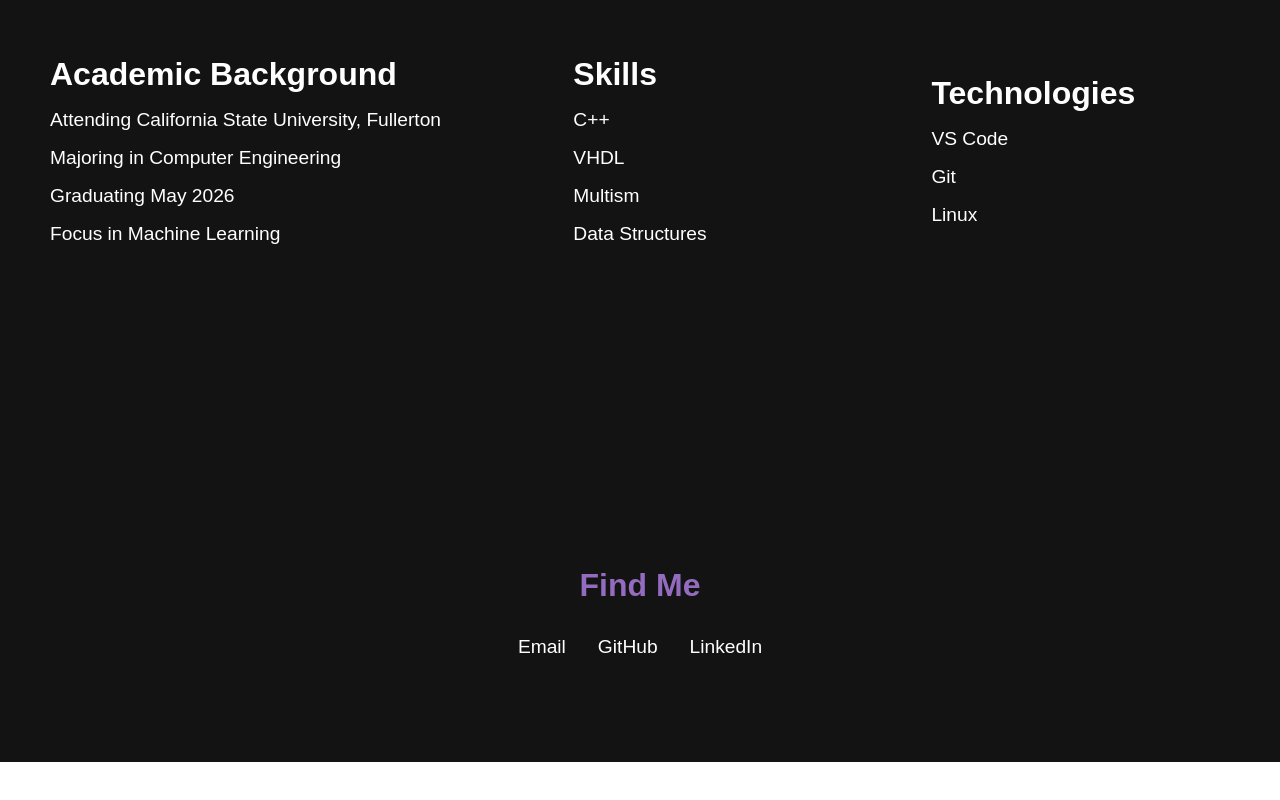
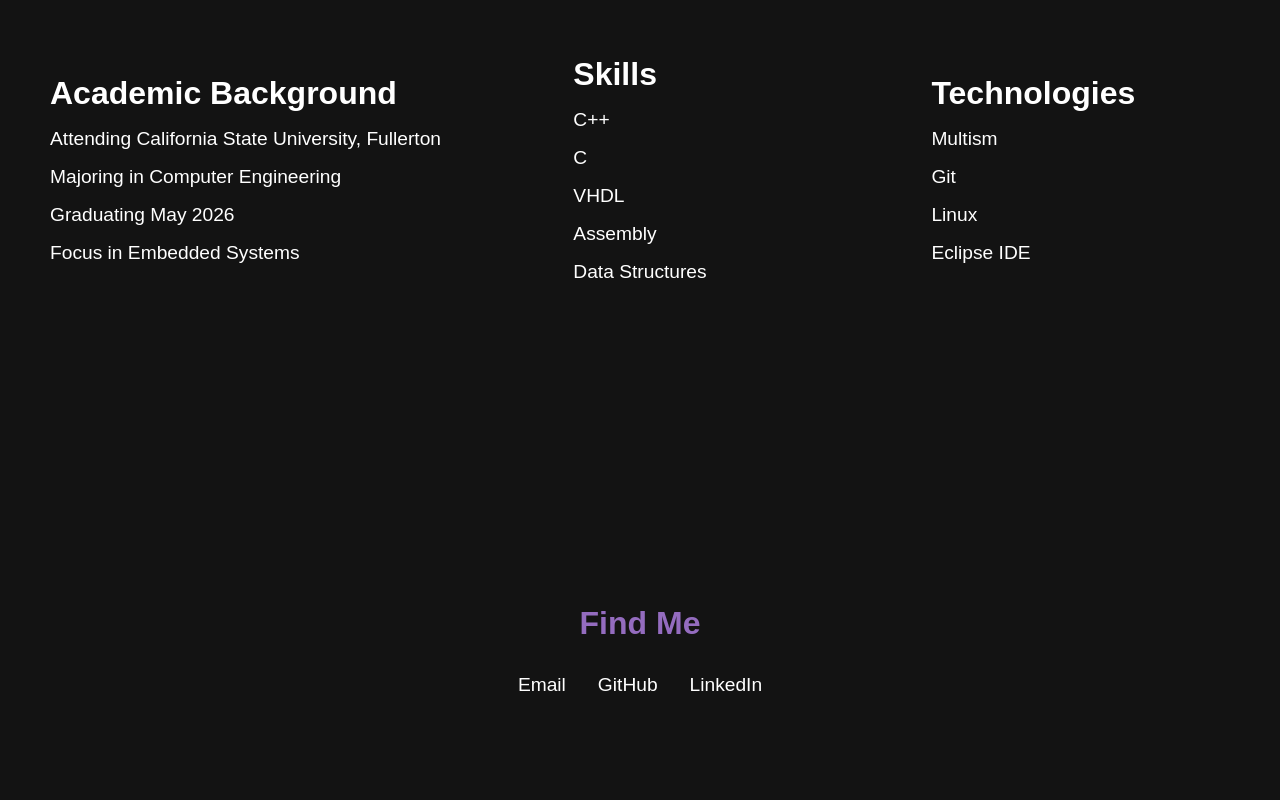
Before and after one commit to AlexanderMartine-z/Website, a plain HTML site: page index.html in a window 1280 px wide. Shown: the part 2896-3696 px from the top of the page. Before the commit the page ends 3658 px from the top, so only its background shows below. Drawn offline with Linux system fonts and the light colour scheme.

Commit message:
Update index.html

```diff
--- a/index.html
+++ b/index.html
@@ -133,20 +133,22 @@
           <p>Attending California State University, Fullerton</p>
           <p>Majoring in Computer Engineering</p>
           <p>Graduating May 2026</p>
-          <p>Focus in Machine Learning</p>
+          <p>Focus in Embedded Systems</p>
         </div>
         <div class="skills">
           <h1>Skills</h1>
           <p>C++</p>
+          <p>C</p>
           <p>VHDL</p>
-          <p>Multism</p>
+          <p>Assembly</p>
           <p>Data Structures</p>
         </div>
         <div class="technologies">
           <h1>Technologies</h1>
-          <p>VS Code</p>
+          <p>Multism</p>
           <p>Git</p>
           <p>Linux</p>
+          <p>Eclipse IDE</p>
         </div>
       </div>
     </div>
```
